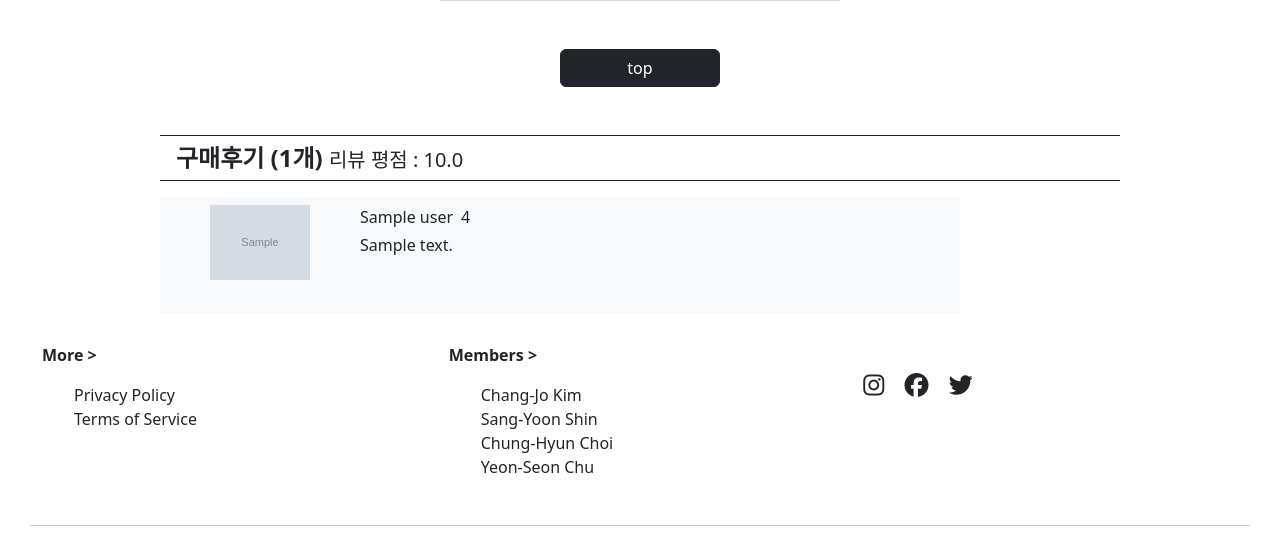
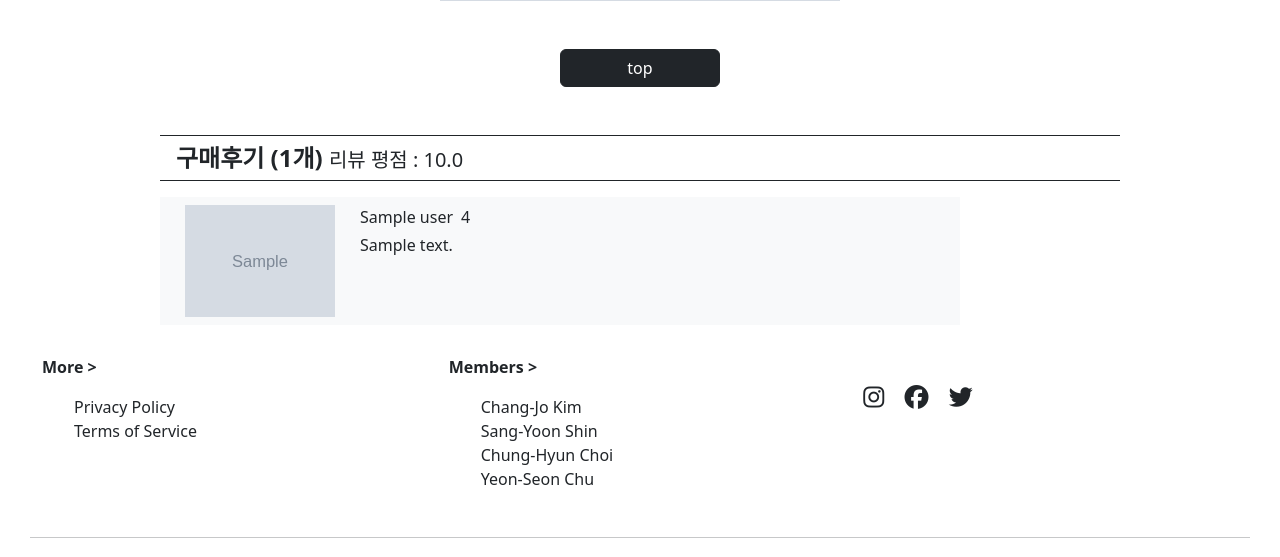
Before and after one commit to Sysynn/PassionOn, a Django app: template clothes/templates/clothes/detail.html in a window 1280 px wide. Shown: the part 1114-1671 px from the top of the page. Run offline with Django 3.2, Linux system fonts and the light colour scheme; the template is opened without the code that fills it: most values are stand-ins (such as "Sample title", 1, 10 or a date in 2020); grey boxes marked "Sample" are stand-in pictures; some libraries are stand-ins or nearby versions.

Commit message:
Update detail.css

```diff
--- a/static/css/detail.css
+++ b/static/css/detail.css
@@ -32,6 +32,5 @@
 }
 
 .image_container{
-  width: 100px;
-  height: 100px;
+  width: 150px;
 }
```
